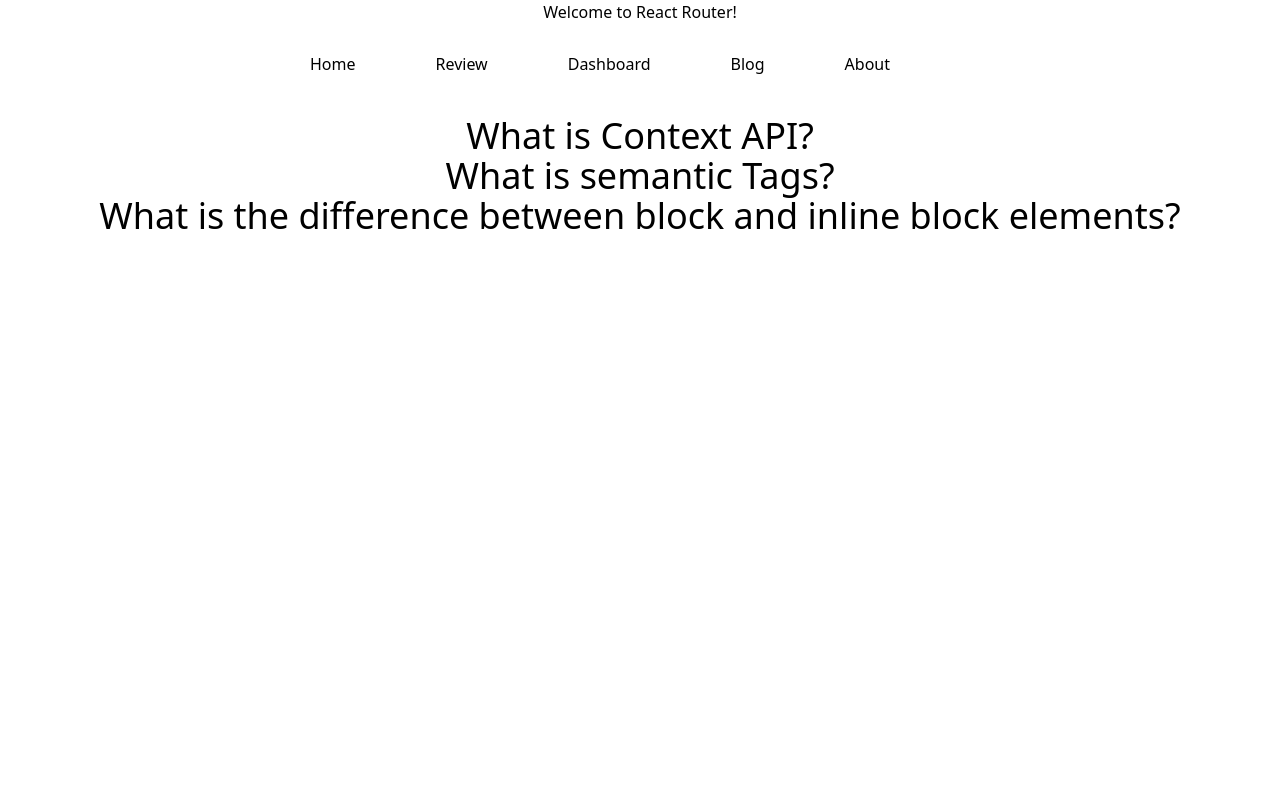
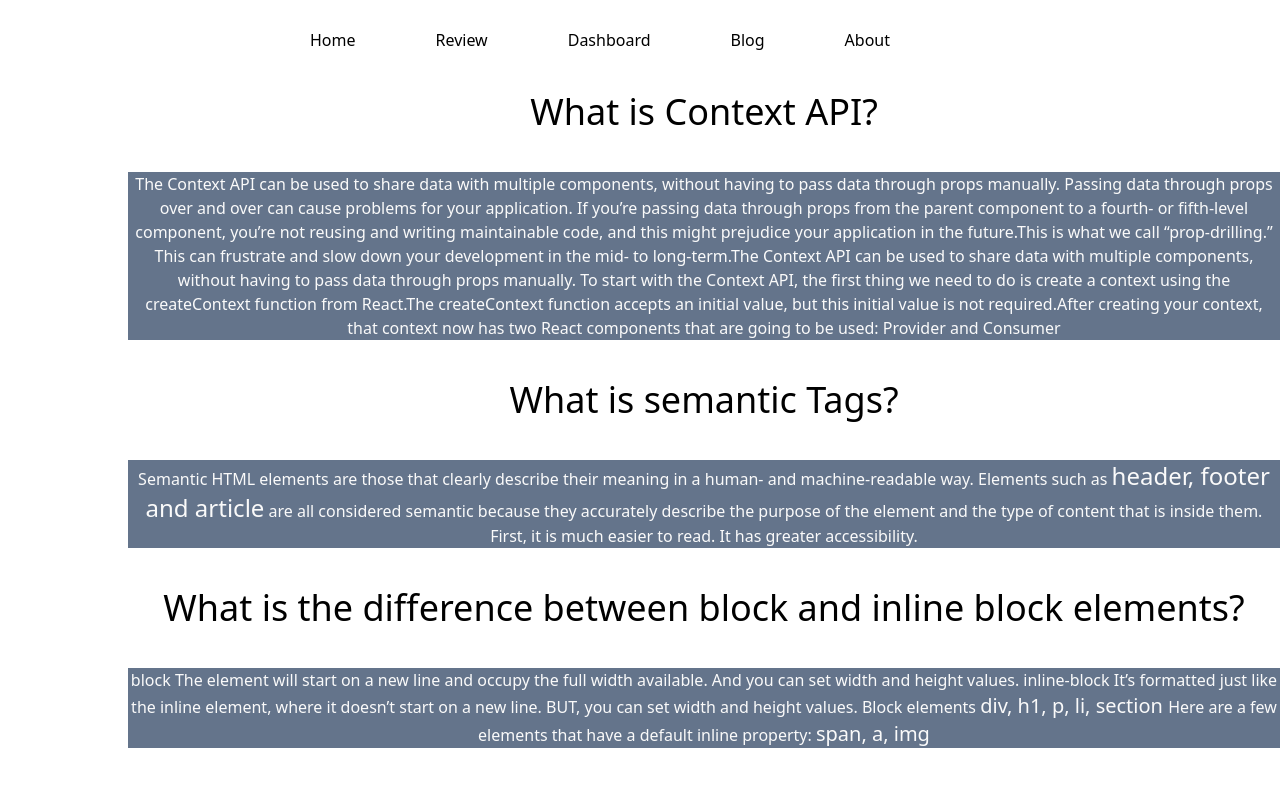
Before and after one commit to jasim-164/product-analysis-website-jasim-164, a React (Create React App) app: page /blog in a window 1280 px wide. Shown: the top 786 px of the page. Built offline with nearby package versions, Linux system fonts and the light colour scheme; the HTML template or start-up script is replaced by a standard one.

Commit message:
Q-A added

```diff
--- a/public/index.html
+++ b/public/index.html
@@ -24,7 +24,7 @@
       work correctly both with client-side routing and a non-root public URL.
       Learn how to configure a non-root public URL by running `npm run build`.
     -->
-    <title>React App</title>
+    <title>MyBook</title>
   </head>
   <body>
     <noscript>You need to enable JavaScript to run this app.</noscript>
--- a/src/App.js
+++ b/src/App.js
@@ -13,7 +13,6 @@ function App() {
 
   return (
     <div className="App">
-      <h1>Welcome to React Router!</h1>
       <Header></Header>
       <Routes>
         <Route path="/" element={<Home />} />
--- a/src/components/Blog/Blog.js
+++ b/src/components/Blog/Blog.js
@@ -4,19 +4,23 @@ const Blog = () => {
     return (
         <div className="container mt-10">
 
-            <div>
+            <div className="ml-32 mt-10">
             <h1 className="text-4xl">What is Context API?</h1>
-            <p></p>
+            <p className="text-zinc-50 bg-slate-500 mt-10  ">The Context API can be used to share data with multiple components, without having to pass data through props manually. Passing data through props over and over can cause problems for your application.  If you’re passing data through props from the parent component to a fourth- or fifth-level component, you’re not reusing and writing maintainable code, and this might prejudice your application in the future.This is what we call “prop-drilling.” This can frustrate and slow down your development in the mid- to long-term.The Context API can be used to share data with multiple components, without having to pass data through props manually.
+            To start with the Context API, the first thing we need to do is create a context using the createContext function from React.The createContext function accepts an initial value, but this initial value is not required.After creating your context, that context now has two React components that are going to be used: Provider and Consumer</p>
             </div>
 
-            <div>
+            <div className="ml-32 mt-10">
             <h1 className="text-4xl">What is semantic Tags?</h1>
-            <p></p>
+            <p className="text-zinc-50 bg-slate-500 mt-10  ">Semantic HTML elements are those that clearly describe their meaning in a human- and machine-readable way. Elements such as <span className="text-2xl">header, footer and article</span> are all considered semantic because they accurately describe the purpose of the element and the type of content that is inside them.
+
+            First, it is much easier to read. It has greater accessibility.</p>
             </div>
 
-            <div>
+            <div className="ml-32 mt-10 mb-5" >
             <h1 className="text-4xl">What is the difference between block and inline block elements?</h1>
-            <p></p>
+            <p className="text-zinc-50 bg-slate-500 mt-10  ">block The element will start on a new line and occupy the full width available. And you can set width and height values. inline-block It’s formatted just like the inline element, where it doesn’t start on a new line. BUT, you can set width and height values. Block elements <span className="text-xl">div, h1, p, li, section </span>Here are a few elements that have a default inline property: <span className="text-xl">span, a, img</span>
+           </p>
             </div>
         </div>
     );
```
Also changed, not shown: 1 other file (tests, documents, lock files or other folders).
